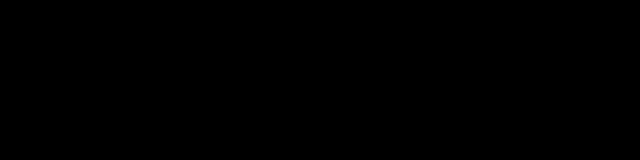
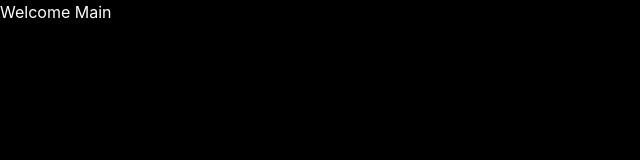
Before and after one commit to harisosa/social-media-app, a Next.js app: page / in a window 1280 px wide. Shown: the top 160 px of the page, without its empty margins (0-640 px from the left). Built offline with nearby package versions, Linux system fonts and the light colour scheme.

Commit message:
main page default

```diff
--- /dev/null
+++ b/src/app/(main)/page.tsx
@@ -0,0 +1,7 @@
+export default function MainPage() {
+  return (
+    <div>
+        Welcome Main
+    </div>
+  );
+}
--- a/src/app/page.tsx
+++ /dev/null
@@ -1,6 +0,0 @@
-export default function Home() {
-  return (
-    <div>
-    </div>
-  );
-}
```
